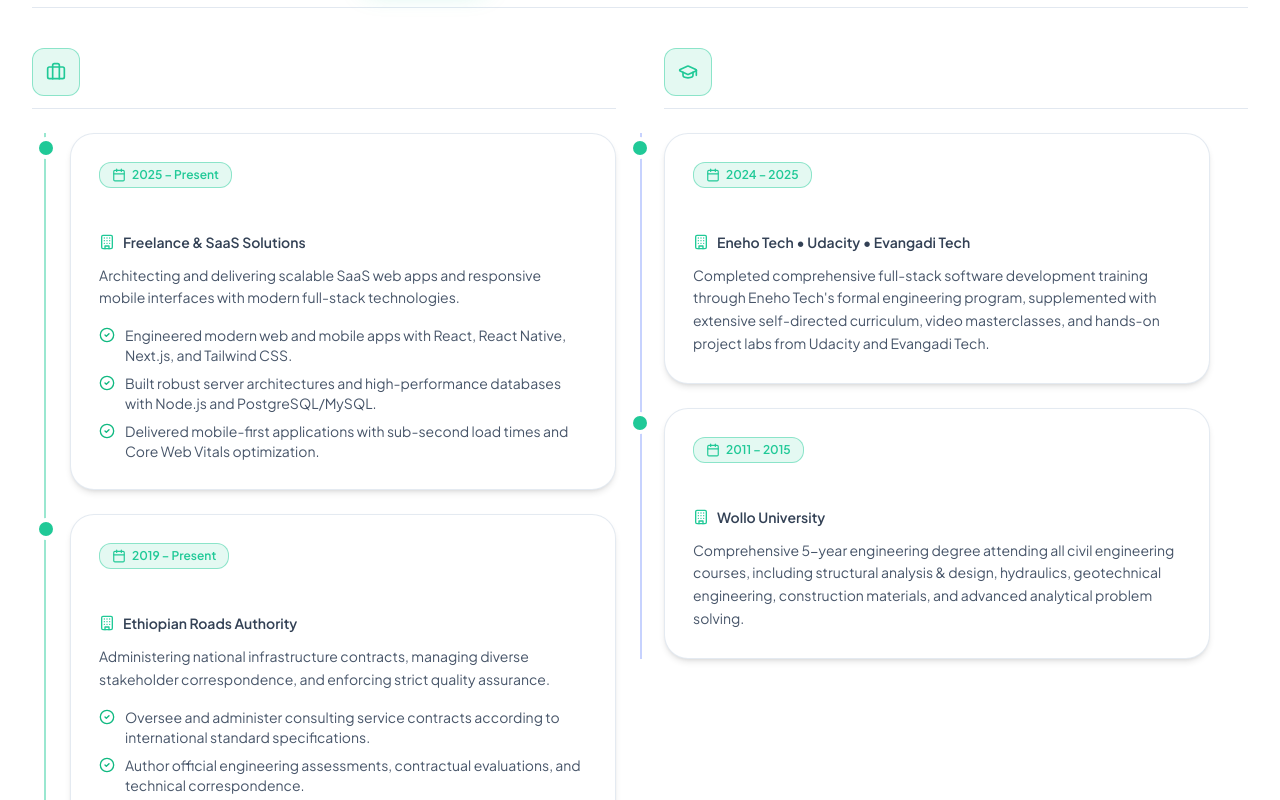
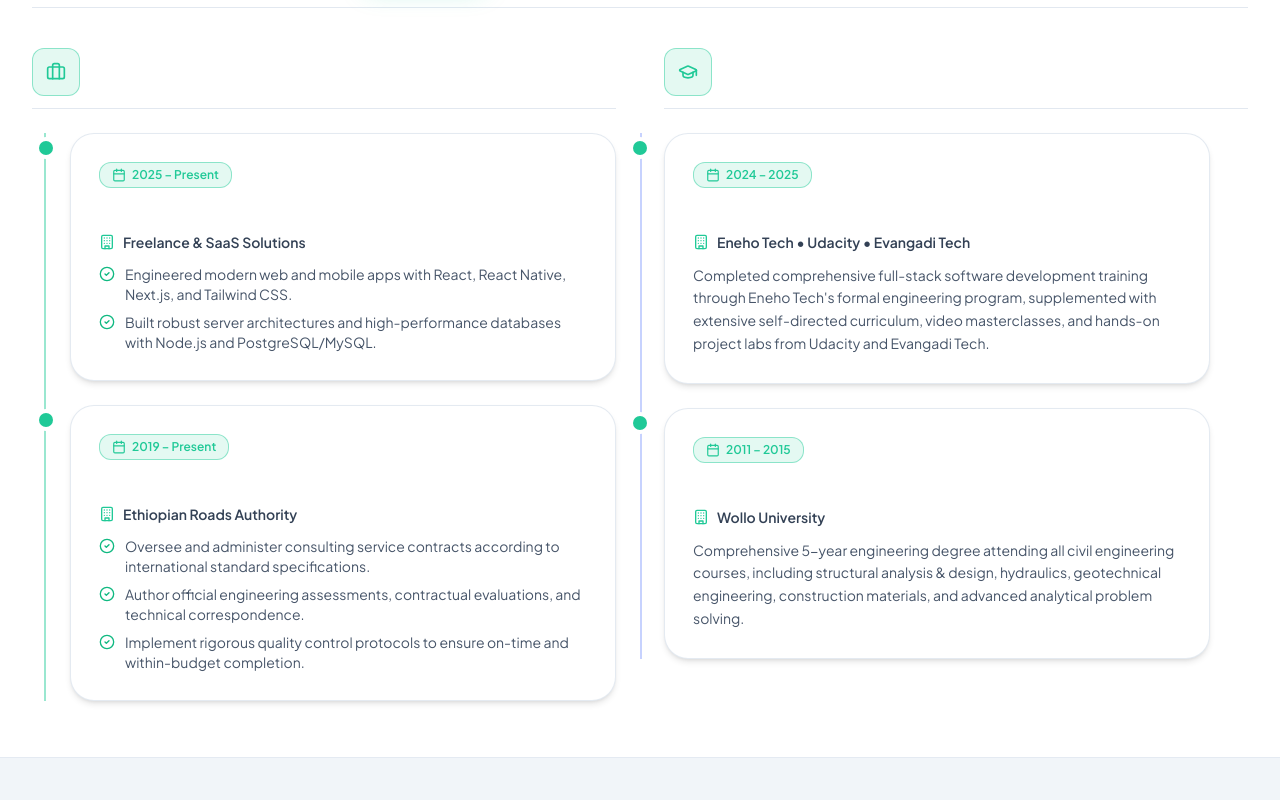
Before and after one commit to meseretshumye/Resume, a React (Vite) app: page / in a window 1280 px wide. Shown: the part 2780-3580 px from the top of the page. Built offline with nearby package versions, Linux system fonts and the light colour scheme.

Commit message:
style(experience): remove descriptions and 3rd bullet from experience cards

```diff
--- a/src/components/ExperienceEducation.jsx
+++ b/src/components/ExperienceEducation.jsx
@@ -102,9 +102,11 @@ export default function ExperienceEducation({ experience = [], education = [], o
                         <span>{item.company}</span>
                       </div>
 
-                      <p className="text-sm text-slate-600 dark:text-slate-300 mb-4 leading-relaxed">
-                        {item.description}
-                      </p>
+                      {item.description && (
+                        <p className="text-sm text-slate-600 dark:text-slate-300 mb-4 leading-relaxed">
+                          {item.description}
+                        </p>
+                      )}
 
                       {/* Responsibilities list */}
                       <ul className="space-y-2">
--- a/src/components/ResumeModal.jsx
+++ b/src/components/ResumeModal.jsx
@@ -164,9 +164,11 @@ export default function ResumeModal({ isOpen, onClose, personalInfo, experience,
                         </span>
                       </div>
 
-                      <p className="text-xs text-slate-600 dark:text-slate-400 mt-1.5 mb-2 leading-relaxed">
-                        {item.description}
-                      </p>
+                      {item.description && (
+                        <p className="text-xs text-slate-600 dark:text-slate-400 mt-1.5 mb-2 leading-relaxed">
+                          {item.description}
+                        </p>
+                      )}
 
                       <ul className="space-y-1">
                         {item.responsibilities.map((resp, i) => (
--- a/src/data/resumeData.js
+++ b/src/data/resumeData.js
@@ -108,11 +108,10 @@ export const resumeData = {
       location: "Addis Ababa, Ethiopia (Remote / Hybrid)",
       period: "2025 – Present",
       type: "Contract / Freelance",
-      description: "Architecting and delivering scalable SaaS web apps and responsive mobile interfaces with modern full-stack technologies.",
+      description: "",
       responsibilities: [
         "Engineered modern web and mobile apps with React, React Native, Next.js, and Tailwind CSS.",
-        "Built robust server architectures and high-performance databases with Node.js and PostgreSQL/MySQL.",
-        "Delivered mobile-first applications with sub-second load times and Core Web Vitals optimization."
+        "Built robust server architectures and high-performance databases with Node.js and PostgreSQL/MySQL."
       ],
       technologies: ["React.js", "React Native", "Next.js", "Node.js", "SaaS Architecture", "Tailwind CSS", "PostgreSQL", "MySQL"]
     },
@@ -123,7 +122,7 @@ export const resumeData = {
       location: "Ethiopia",
       period: "2019 – Present",
       type: "Full-Time",
-      description: "Administering national infrastructure contracts, managing diverse stakeholder correspondence, and enforcing strict quality assurance.",
+      description: "",
       responsibilities: [
         "Oversee and administer consulting service contracts according to international standard specifications.",
         "Author official engineering assessments, contractual evaluations, and technical correspondence.",
```
